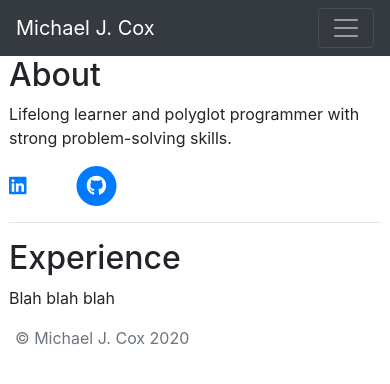
After one commit to mctrusty/portfolio, a Django app: page /resume/ in a window 390 px wide. The commit adds this page. Shown: the top 384 px of the page. Run offline with Django 3.2, Linux system fonts and the light colour scheme; some libraries are stand-ins or nearby versions.

Commit message:
started support for a resume page (vs only a pdf resume)

```diff
--- /dev/null
+++ b/jobs/templates/jobs/resume.html
@@ -0,0 +1,64 @@
+{% extends "base.html" %}
+
+{% block page_content %}
+    <div class="row">
+        <nav class="col-md-2 d-none d-md-block bg-light sidebar">
+          <div class="sidebar-sticky">
+            <ul class="nav flex-column">
+              <li class="nav-item">
+                <a class="nav-link active" href="#about-me">
+                  <span data-feather="home"></span>
+                  About <span class="sr-only">(current)</span>
+                </a>
+              </li>
+              <li class="nav-item">
+                <a class="nav-link" href="#experience">
+                  <span data-feather="file"></span>
+                  Experience
+                </a>
+              </li>
+              <li class="nav-item">
+                <a class="nav-link" href="#">
+                  <span data-feather="shopping-cart"></span>
+                  Education
+                </a>
+              </li>
+              <li class="nav-item">
+                <a class="nav-link" href="#">
+                  <span data-feather="users"></span>
+                  Interests
+                </a>
+              </li>
+            </ul>
+          </div>
+        </nav>
+
+        <main role="main" class="col-md-9 ml-sm-auto col-lg-10 px-4">
+            <h2 id="about-me">About</h2>
+            <p>Lifelong learner and polyglot programmer with strong problem-solving skills. </p>
+            <ul class="list-inline list-social-icons mb-0">
+            <li class="list-inline-item">
+              <a href="http://www.linkedin.com/">
+                <span class="fa-stack fa-lg">
+
+                  <i class="fab fa-linkedin"></i>
+                </span>
+              </a>
+            </li>
+            <li class="list-inline-item">
+              <a href="https://github.com/mctrusty">
+                <span class="fa-stack fa-lg">
+                  <i class="fas fa-circle fa-stack-2x"></i>
+                  <i class="fab fa-github fa-stack-1x fa-inverse"></i>
+                </span>
+              </a>
+            </li>
+          </ul>
+            <hr/>
+            <h2 id="experience">Experience</h2>
+            <p>
+            Blah blah blah
+            </p>
+        </main>
+    </div>
+{% endblock %}
--- a/jobs/views.py
+++ b/jobs/views.py
@@ -5,3 +5,6 @@ from .models import Job
 def home(request):
     jobs = Job.objects
     return render(request, 'jobs/home.html', {'jobs':jobs})
+
+def resume_page(request):
+    return render(request, 'jobs/resume.html')
--- a/portfolio/templates/base.html
+++ b/portfolio/templates/base.html
@@ -10,6 +10,7 @@
 
   <title>Michael J Cox</title>
 
+  <script src="https://kit.fontawesome.com/b21b8cc6ee.js" crossorigin="anonymous"></script>
   <link rel="stylesheet" href="https://maxcdn.bootstrapcdn.com/bootstrap/4.0.0/css/bootstrap.min.css" integrity="sha384-Gn5384xqQ1aoWXA+058RXPxPg6fy4IWvTNh0E263XmFcJlSAwiGgFAW/dAiS6JXm" crossorigin="anonymous">
 </head>
 
--- a/portfolio/urls.py
+++ b/portfolio/urls.py
@@ -22,5 +22,6 @@ import jobs.views
 urlpatterns = [
     path('admin/', admin.site.urls),
     path('', jobs.views.home, name='home'),
+    path('resume/',jobs.views.resume_page, name='resume_page'),
     path('blog/', include('blog.urls')),
 ] + static(settings.MEDIA_URL, document_root = settings.MEDIA_ROOT)
```
Also changed, not shown: 1 other file.
